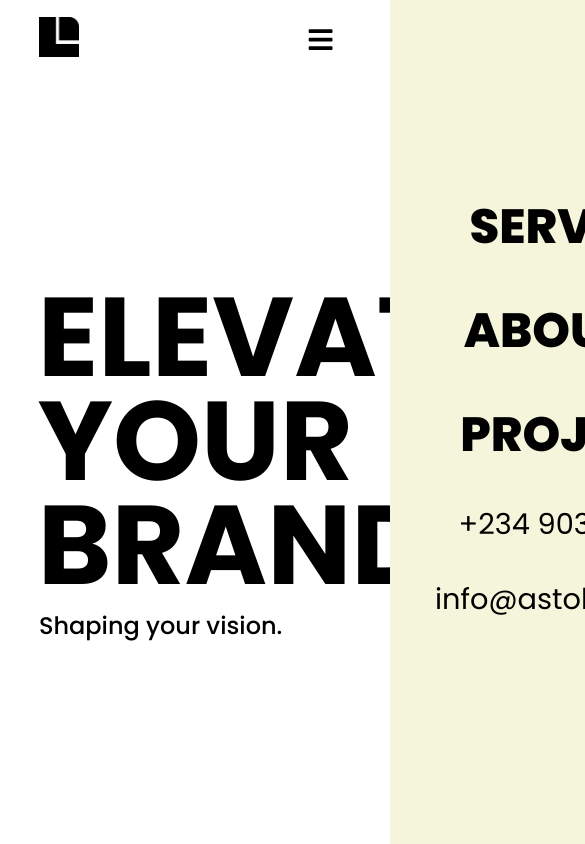
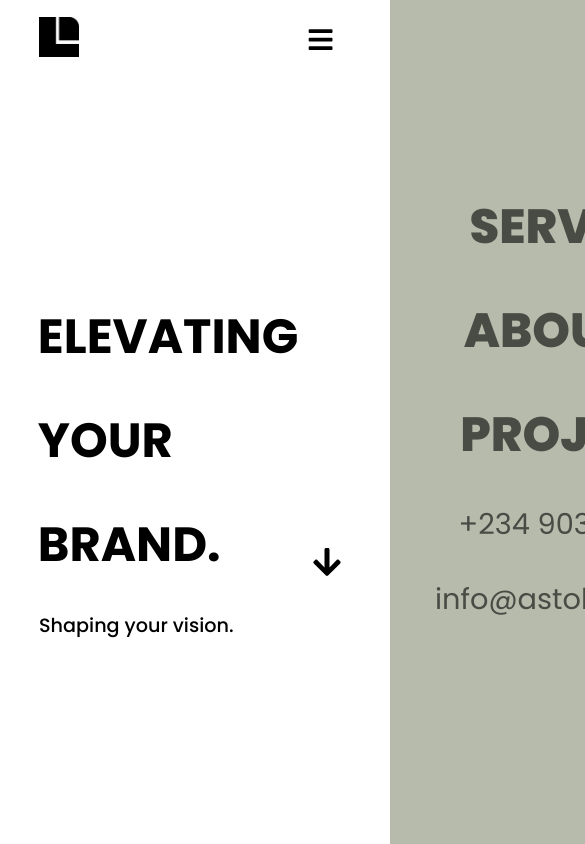
Before and after one commit to JudeTheDuud/astoldbyletona, a React (Vite) app: page / in a window 390 px wide. Shown: the top 844 px of the page, 585 px wide, since content can reach past the window. Built offline with nearby package versions, Linux system fonts and the light colour scheme.

Commit message:
fix- styling fixes for hero section

```diff
--- a/src/components/Hero.jsx
+++ b/src/components/Hero.jsx
@@ -1,5 +1,6 @@
 import React from 'react'
 import styles from '../styles/hero.module.css'
+import { FaArrowDown } from 'react-icons/fa'
 
 const Hero = () => {
   return (
@@ -8,6 +9,7 @@ const Hero = () => {
         <h1>ELEVATING <br /> YOUR BRAND.</h1>
         <p>Shaping your vision.</p>
       </div>
+      <div className={styles.arrow}><FaArrowDown/></div>
     </div>
   )
 }
--- a/src/components/Navbar.jsx
+++ b/src/components/Navbar.jsx
@@ -1,5 +1,5 @@
 import {useRef, useState} from 'react'
-import { FaBars, FaTimes } from 'react-icons/fa'
+import { FaBars, FaTimes     } from 'react-icons/fa'
 import styles from '../styles/navbar.module.css'
 import Logo from '../assets/pngs/Icon Black.png'
 const Navbar = () => {
--- a/src/styles/hero.module.css
+++ b/src/styles/hero.module.css
@@ -37,3 +37,35 @@
     font-weight: 500;
 
 }
+
+.arrow{
+    font-size: 3rem;
+    position: absolute;
+    bottom: 30%;
+    right: 10.5%;
+    cursor: pointer;
+}
+
+
+@media (max-width:1024px) {
+    .heroWrapper h1{
+        font-size: 5rem;
+    }
+
+    .heroWrapper p{
+        font-size: 1.2rem;
+    }
+
+
+}
+
+@media (max-width:768px) {
+    .heroWrapper h1{
+        font-size: 3rem;
+    }
+
+    .arrow{
+        font-size: 2rem;
+        right: 12%;
+    }
+}
--- a/src/styles/navbar.module.css
+++ b/src/styles/navbar.module.css
@@ -1,43 +1,44 @@
-body::-webkit-scrollbar{
+body::-webkit-scrollbar {
   display: none;
 }
 
-.navContainer{
+.navContainer {
   display: flex;
   justify-content: center;
-    background-color: 	white;
+  background-color: white;
   height: 5rem;
   width: 100%;
   align-items: center;
-    z-index: 9000;
-
 }
 
-.navContent{
+
+
+.navContent {
   display: flex;
   min-width: 80%;
   height: 5rem;
   justify-content: space-between;
-    vertical-align: middle;
+
   align-items: center;
-    z-index: 9;
   background-color: white;
+  position: fixed;
+  top: 0;
+  z-index: 1000;
+  /* box-shadow: 0px 7px 20px -20px rgb(166, 166, 166); */
 }
 
-.logo{
-
+.logo {
   /* color: #FE828C; */
   color: black;
   width: 40px;
 }
 
-.logo img{
-
+.logo img {
   width: 100%;
   height: 10%;
 }
 
-.navlinks{
+.navlinks {
   display: flex;
   width: 100%;
   height: 100%;
@@ -46,12 +47,12 @@ body::-webkit-scrollbar{
   align-items: center;
   gap: 1rem;
   position: fixed;
-    background-color: beige;
+  background-color: #b7bbac;
   z-index: 8;
   text-align: right;
 }
 
-.navWrapper{
+.navWrapper {
   display: flex;
 
   position: fixed;
@@ -67,7 +68,7 @@ body::-webkit-scrollbar{
   z-index: 9;
 }
 
-.navlinks li{
+.navlinks li {
   list-style: none;
   width: 100%;
 }
@@ -78,13 +79,20 @@ body::-webkit-scrollbar{
   top: 7rem;
   right: 2.5rem;
   font-size: 4.5rem;
-    color: black;
+  color: rgba(0, 0, 0, 0.6);
   font-weight: 800;
 
   text-align: left;
 }
 
-.navBtn{
+.navlinks li a:hover {
+  transition: 0.3s;
+  color: black;
+  text-decoration: underline;
+  text-underline-offset: 10px;
+}
+
+.navBtn {
   display: block;
   background-color: transparent;
   border: none;
@@ -100,41 +108,32 @@ body::-webkit-scrollbar{
   transition: 0.3s;
 }
 
-.navBtn:hover{
+.navBtn:hover {
   transition: 0.3s;
-    background-color: black;
+  background-color: #ebc1ab;
   color: white;
 }
 
-.navWrapper.responsive{
+.navWrapper.responsive {
   transition: 0.5s;
   transform: translateX(150%);
-
 }
 
-   .contactNum > a{
+.contactNum > a {
   font-size: 1.8rem !important;
   font-weight: 400 !important;
 }
-   .contactMail > a{
+.contactMail > a {
   font-size: 1.8rem !important;
   font-weight: 400 !important;
 }
 
-
-
-
 @media (max-width: 1024px) {
-    .navBtn{
+  .navBtn {
     display: block;
-
-
-
-
-
   }
 
-    .navWrapper{
+  .navWrapper {
     position: fixed;
     display: block;
     width: 100%;
@@ -148,7 +147,7 @@ body::-webkit-scrollbar{
     z-index: 9;
   }
 
-    .navlinks{
+  .navlinks {
     width: 100%;
     height: 100%;
     flex-direction: column;
@@ -156,7 +155,6 @@ body::-webkit-scrollbar{
     align-items: center;
     gap: 2rem;
     text-align: center;
-
   }
 
   .navlinks li a {
@@ -165,19 +163,11 @@ body::-webkit-scrollbar{
     right: 0;
   }
 
-
-   .navWrapper.responsive{
+  .navWrapper.responsive {
     transition: 0.5s;
     transform: none;
-
   }
 
-
-    .navContent{
-
+  .navContent {
   }
-
-
-
-
 }
```
Lines whose indentation alone changed are shown as unchanged.
